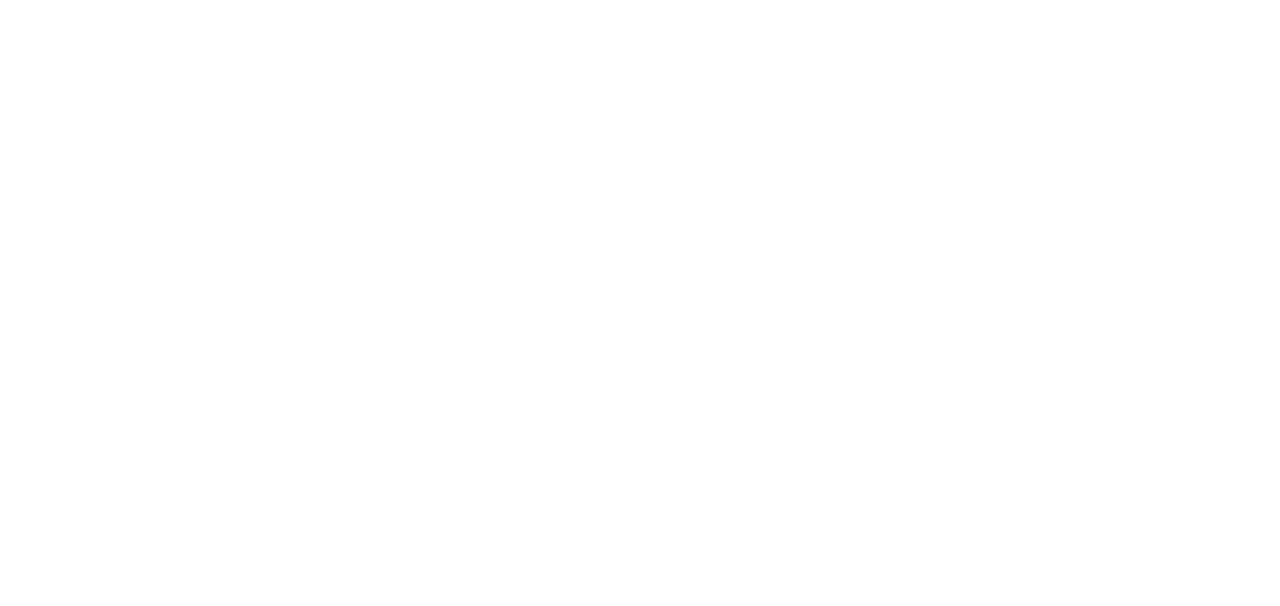
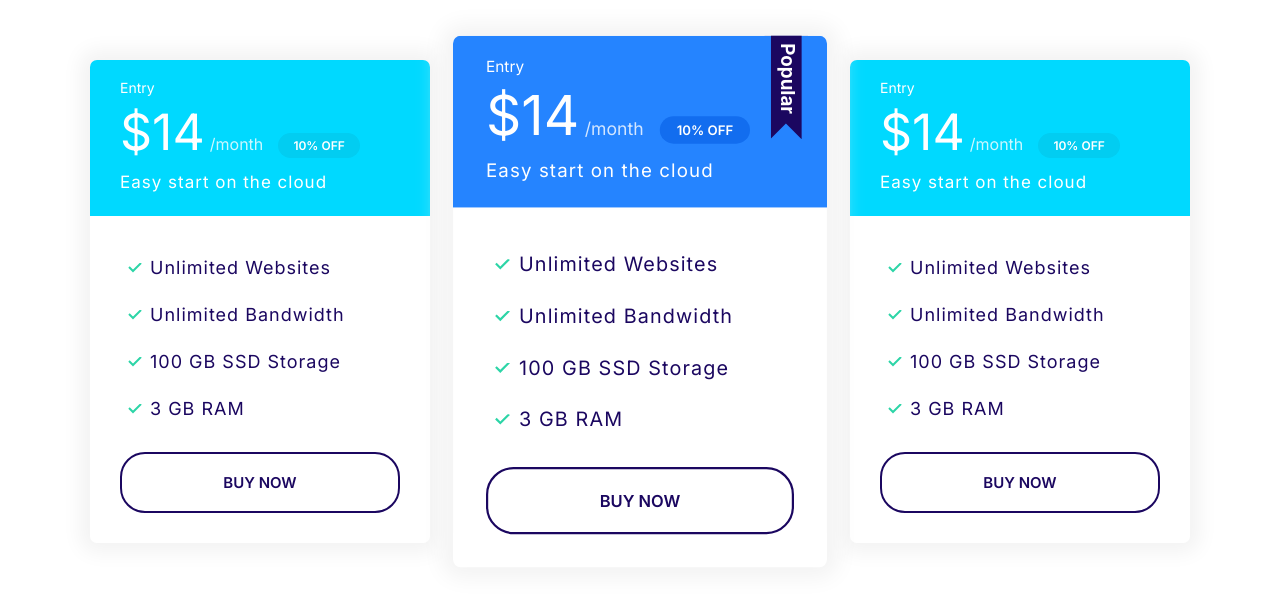
Before and after one commit to JacobBowlware/moshify-web, a plain HTML site: page index.html in a window 1280 px wide. Drawn offline with Linux system fonts and the light colour scheme.

Commit message:
Define plans block structure/css.

```diff
--- a/css/styles.css
+++ b/css/styles.css
@@ -110,6 +110,10 @@ a {
     background: var(--color-primary);
     color: #fff;
 
+}
+
+.card--primary .badge--primary {
+    background: #126def;
 }
 
 .badge--secondary {
@@ -344,6 +348,10 @@ a {
 }
 
 /* Plans */
+.plan {
+    transition: transform .2s ease-out;
+}
+
 .plan__name {
     color: white;
     margin: 0;
@@ -369,6 +377,10 @@ a {
     display: block;
 }
 
+.plan--popular {
+    transform: scale(1.1);
+}
+
 .plan .list__item {
     margin-bottom: 2rem;
     letter-spacing: 1px;
@@ -385,6 +397,14 @@ a {
     position: absolute;
     top: -6px;
     right: 5%;
+}
+
+.plan:hover {
+    transform: scale(1.05);
+}
+
+.plan--popular:hover {
+    transform: scale(1.15);
 }
 
 @media screen and (min-width: 1024px) {
@@ -751,3 +771,13 @@ a {
         grid-template-columns: repeat(auto-fit, minmax(10rem, 1fr));
     }
 }
+
+/* Plans Block */
+.block-plans .grid {
+    gap: 8rem 4rem;
+}
+
+.block-plans .card {
+    max-width: 500px;
+    margin: 0 auto;
+}
--- a/index.html
+++ b/index.html
@@ -14,5 +14,76 @@
     <link rel="stylesheet" href="css/normalize.css" />
     <link rel="stylesheet" href="css/styles.css" />
   </head>
-  <body></body>
+  <body>
+    <section class="block container block-plans">
+      <div class="grid grid--1x3 plans--grid">
+        <div class="plan">
+          <div class="card card--secondary">
+            <header class="card__header">
+              <h3 class="plan__name">Entry</h3>
+              <span class="plan__price">$14</span>
+              <span class="plan__billing-cycle">/month</span>
+              <span class="badge badge--secondary badge--small">10% OFF</span>
+              <span class="plan__description">Easy start on the cloud</span>
+            </header>
+            <div class="card__body">
+              <ul class="list list--tick">
+                <li class="list__item">Unlimited Websites</li>
+                <li class="list__item">Unlimited Bandwidth</li>
+                <li class="list__item">100 GB SSD Storage</li>
+                <li class="list__item">3 GB RAM</li>
+              </ul>
+              <button class="button button--outline button--block">
+                BUY NOW
+              </button>
+            </div>
+          </div>
+        </div>
+        <div class="plan plan--popular">
+          <div class="card card--primary">
+            <header class="card__header">
+              <h3 class="plan__name">Entry</h3>
+              <span class="plan__price">$14</span>
+              <span class="plan__billing-cycle">/month</span>
+              <span class="badge badge--primary badge--small">10% OFF</span>
+              <span class="plan__description">Easy start on the cloud</span>
+            </header>
+            <div class="card__body">
+              <ul class="list list--tick">
+                <li class="list__item">Unlimited Websites</li>
+                <li class="list__item">Unlimited Bandwidth</li>
+                <li class="list__item">100 GB SSD Storage</li>
+                <li class="list__item">3 GB RAM</li>
+              </ul>
+              <button class="button button--outline button--block">
+                BUY NOW
+              </button>
+            </div>
+          </div>
+        </div>
+        <div class="plan">
+          <div class="card card--secondary">
+            <header class="card__header">
+              <h3 class="plan__name">Entry</h3>
+              <span class="plan__price">$14</span>
+              <span class="plan__billing-cycle">/month</span>
+              <span class="badge badge--secondary badge--small">10% OFF</span>
+              <span class="plan__description">Easy start on the cloud</span>
+            </header>
+            <div class="card__body">
+              <ul class="list list--tick">
+                <li class="list__item">Unlimited Websites</li>
+                <li class="list__item">Unlimited Bandwidth</li>
+                <li class="list__item">100 GB SSD Storage</li>
+                <li class="list__item">3 GB RAM</li>
+              </ul>
+              <button class="button button--outline button--block">
+                BUY NOW
+              </button>
+            </div>
+          </div>
+        </div>
+      </div>
+    </section>
+  </body>
 </html>
```
Also changed, not shown: components/plans-block.html (added, +64 -0 lines).
